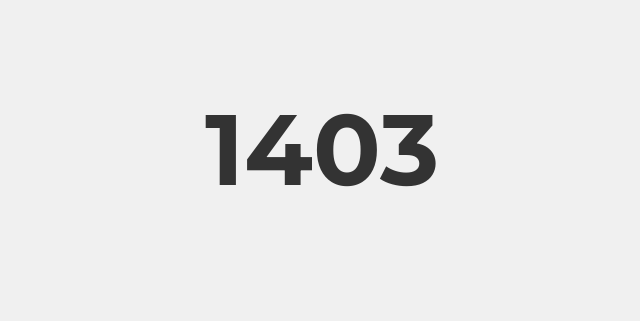
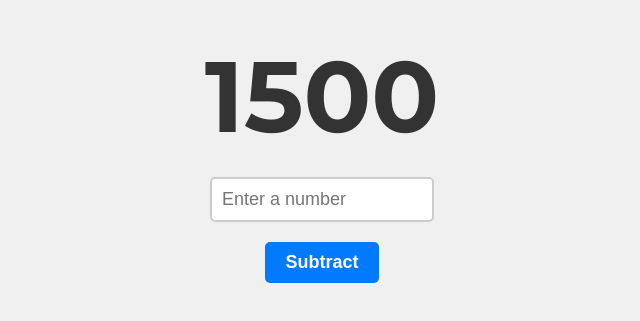
Before and after one commit to prruske/1500, a plain HTML site: page index.html in a window 1280 px wide. Shown: the part 251-572 px from the top of the page, without its empty margins (318-958 px from the left). Drawn offline with Linux system fonts and the light colour scheme.

Commit message:
Update index.html

```diff
--- a/index.html
+++ b/index.html
@@ -3,28 +3,83 @@
 <head>
     <meta charset="UTF-8">
     <meta name="viewport" content="width=device-width, initial-scale=1.0">
-    <title>Display 1500</title>
+    <title>Dynamic Number Update</title>
     <style>
         @import url('https://fonts.googleapis.com/css2?family=Montserrat:wght@700&display=swap');
 
         body {
             display: flex;
+            flex-direction: column;
             justify-content: center;
             align-items: center;
             height: 100vh;
             margin: 0;
             background-color: #f0f0f0;
+            font-family: 'Montserrat', sans-serif;
         }
 
         .number {
-            font-family: 'Montserrat', sans-serif;
             font-size: 100px;
             font-weight: bold;
             color: #333;
+            margin: 20px 0;
+        }
+
+        input[type="number"] {
+            padding: 10px;
+            font-size: 18px;
+            width: 200px;
+            margin-bottom: 20px;
+            border: 2px solid #ccc;
+            border-radius: 5px;
+        }
+
+        button {
+            padding: 10px 20px;
+            font-size: 18px;
+            font-weight: bold;
+            color: #fff;
+            background-color: #007bff;
+            border: none;
+            border-radius: 5px;
+            cursor: pointer;
+        }
+
+        button:hover {
+            background-color: #0056b3;
         }
     </style>
 </head>
 <body>
-    <div class="number">1403</div>
+    <div class="number" id="displayNumber">1500</div>
+    <input type="number" id="inputNumber" placeholder="Enter a number">
+    <button onclick="reduceNumber()">Subtract</button>
+
+    <script>
+        const displayNumberElement = document.getElementById('displayNumber');
+        const inputNumberElement = document.getElementById('inputNumber');
+
+        // Load the saved number or default to 1500
+        let currentNumber = localStorage.getItem('currentNumber') ?
+                            parseInt(localStorage.getItem('currentNumber')) : 1500;
+        displayNumberElement.textContent = currentNumber;
+
+        function reduceNumber() {
+            const subtractValue = parseInt(inputNumberElement.value);
+
+            if (!isNaN(subtractValue)) {
+                currentNumber -= subtractValue;
+                displayNumberElement.textContent = currentNumber;
+
+                // Save the updated number in localStorage
+                localStorage.setItem('currentNumber', currentNumber);
+
+                // Clear the input field
+                inputNumberElement.value = '';
+            } else {
+                alert('Please enter a valid number!');
+            }
+        }
+    </script>
 </body>
 </html>
```
